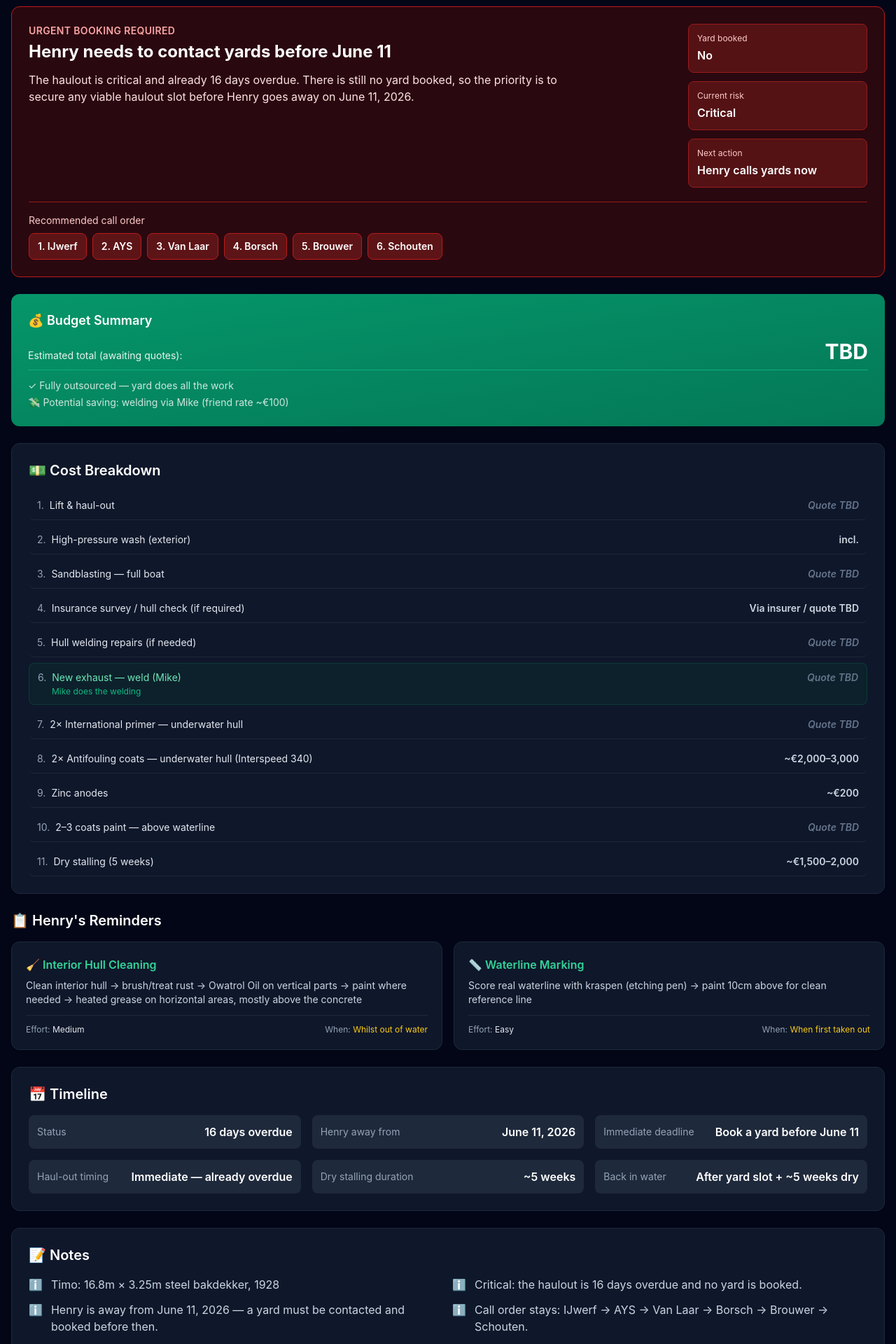
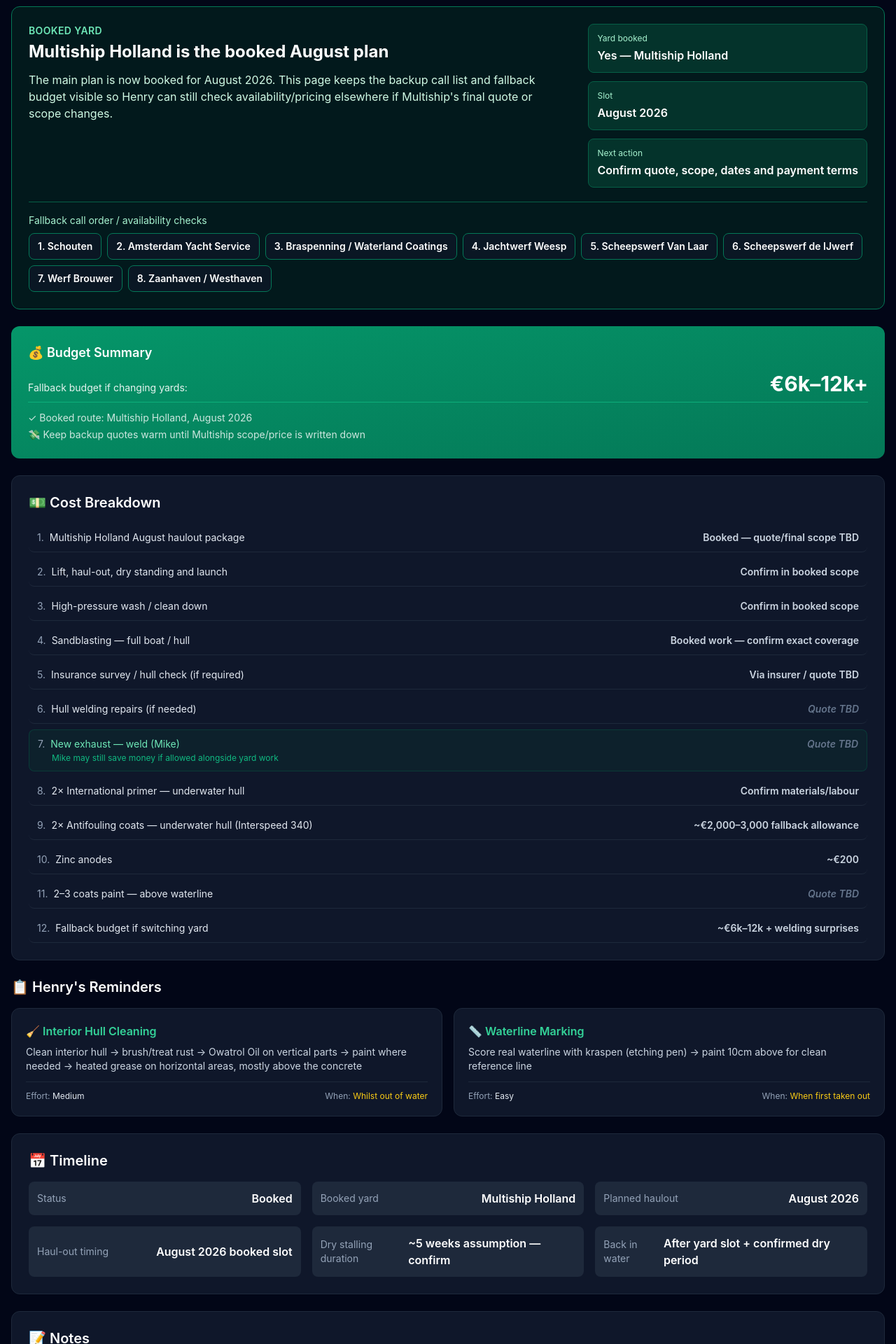
Before and after one commit to kokosthief/boat-dashboard, a Next.js app: page /haulout in a window 1280 px wide. Shown: the part 160-2080 px from the top of the page at 70% size. Built offline with nearby package versions, Linux system fonts and the light colour scheme; no server answers; the database is empty.

Commit message:
Update haulout plan for booked August yard

```diff
--- a/src/app/haulout/page.tsx
+++ b/src/app/haulout/page.tsx
@@ -2,44 +2,47 @@
 
 export default function HauloutPlan() {
   const costs = [
-    { item: 'Lift & haul-out', cost: 'Quote TBD' },
-    { item: 'High-pressure wash (exterior)', cost: 'incl.' },
-    { item: 'Sandblasting — full boat', cost: 'Quote TBD' },
+    { item: 'Multiship Holland August haulout package', cost: 'Booked — quote/final scope TBD' },
+    { item: 'Lift, haul-out, dry standing and launch', cost: 'Confirm in booked scope' },
+    { item: 'High-pressure wash / clean down', cost: 'Confirm in booked scope' },
+    { item: 'Sandblasting — full boat / hull', cost: 'Booked work — confirm exact coverage' },
     { item: 'Insurance survey / hull check (if required)', cost: 'Via insurer / quote TBD' },
     { item: 'Hull welding repairs (if needed)', cost: 'Quote TBD' },
-    { item: 'New exhaust — weld (Mike)', cost: 'Quote TBD', saving: true, savingNote: 'Mike does the welding' },
-    { item: '2× International primer — underwater hull', cost: 'Quote TBD' },
-    { item: '2× Antifouling coats — underwater hull (Interspeed 340)', cost: '~€2,000–3,000' },
+    { item: 'New exhaust — weld (Mike)', cost: 'Quote TBD', saving: true, savingNote: 'Mike may still save money if allowed alongside yard work' },
+    { item: '2× International primer — underwater hull', cost: 'Confirm materials/labour' },
+    { item: '2× Antifouling coats — underwater hull (Interspeed 340)', cost: '~€2,000–3,000 fallback allowance' },
     { item: 'Zinc anodes', cost: '~€200' },
     { item: '2–3 coats paint — above waterline', cost: 'Quote TBD' },
-    { item: 'Dry stalling (5 weeks)', cost: '~€1,500–2,000' },
+    { item: 'Fallback budget if switching yard', cost: '~€6k–12k + welding surprises' },
   ];
 
   const timeline = [
-    { label: 'Status', value: '16 days overdue' },
-    { label: 'Henry away from', value: 'June 11, 2026' },
-    { label: 'Immediate deadline', value: 'Book a yard before June 11' },
+    { label: 'Status', value: 'Booked' },
+    { label: 'Booked yard', value: 'Multiship Holland' },
+    { label: 'Planned haulout', value: 'August 2026' },
   ];
 
   const callOrder = [
-    'IJwerf',
-    'AYS',
-    'Van Laar',
-    'Borsch',
-    'Brouwer',
     'Schouten',
+    'Amsterdam Yacht Service',
+    'Braspenning / Waterland Coatings',
+    'Jachtwerf Weesp',
+    'Scheepswerf Van Laar',
+    'Scheepswerf de IJwerf',
+    'Werf Brouwer',
+    'Zaanhaven / Westhaven',
   ];
 
   const yardBookingFacts = [
-    { label: 'Yard booked', value: 'No' },
-    { label: 'Current risk', value: 'Critical' },
-    { label: 'Next action', value: 'Henry calls yards now' },
+    { label: 'Yard booked', value: 'Yes — Multiship Holland' },
+    { label: 'Slot', value: 'August 2026' },
+    { label: 'Next action', value: 'Confirm quote, scope, dates and payment terms' },
   ];
 
   const yardPlan = [
-    { label: 'Haul-out timing', value: 'Immediate — already overdue' },
-    { label: 'Dry stalling duration', value: '~5 weeks' },
-    { label: 'Back in water', value: 'After yard slot + ~5 weeks dry' },
+    { label: 'Haul-out timing', value: 'August 2026 booked slot' },
+    { label: 'Dry stalling duration', value: '~5 weeks assumption — confirm' },
+    { label: 'Back in water', value: 'After yard slot + confirmed dry period' },
   ];
 
   const henryTasks = [
@@ -59,14 +62,14 @@
 
   const notes = [
     'Timo: 16.8m × 3.25m steel bakdekker, 1928',
-    'Critical: the haulout is 16 days overdue and no yard is booked.',
-    'Henry is away from June 11, 2026 — a yard must be contacted and booked before then.',
-    'Call order stays: IJwerf → AYS → Van Laar → Borsch → Brouwer → Schouten.',
-    'Spring is peak season — yards book 6–8 weeks out. Henry needs to contact yards immediately.',
+    'Booked plan: Multiship Holland in August 2026 for the whole works.',
+    'Still keep fallback yards warm until the Multiship quote/scope/date/payment terms are written down.',
+    'Fallback call order: Schouten → Amsterdam Yacht Service → Braspenning/Waterland → Jachtwerf Weesp → Van Laar → IJwerf → Brouwer → Zaanhaven/Westhaven.',
+    'Fallback budget: keep ~€6k–12k available before unknown welding/survey surprises; exact Multiship quote still needs confirming.',
     'Insurance/survey: if hull-thickness measurement or inspection is needed, arrange it through the insurer or surveyor rather than DIY NDT.',
-    'Welding: Mike (friend) may do hull repairs at a cheaper rate (~€100 labour). New exhaust welding — ask for quote.',
-    'Bottom coating: 2x International primer + 2x Interspeed 340 antifouling + zinc anodes — all outsourced.',
-    'Top coating: 2–3 coats IJssel Coatings paint — outsourced. Contact Niels for cheaper paint supply.',
+    'Welding: Mike (friend) may still be cheaper for the exhaust/hull repairs if the booked yard allows outside welding or separate prep.',
+    'Bottom coating: 2x International primer + 2x Interspeed 340 antifouling + zinc anodes — confirm whether Multiship supplies or Henry supplies materials.',
+    'Top coating: 2–3 coats IJssel Coatings paint — confirm whether included. Contact Niels for cheaper paint supply if Henry supplies materials.',
     'Interior hull: clean and treat rust by brush, use Owatrol Oil on vertical parts, paint where useful, and use heated grease on horizontal areas, mostly above the concrete. Henry does this.',
     'Waterline: Score real waterline with kraspen, paint 10cm above this line. Henry does this on day 1.',
   ];
@@ -76,33 +79,33 @@
       {/* Header */}
       <div>
         <h1 className="text-3xl font-bold mb-1">🚢 Haulout Plan — Timo 16.8m × 3.25m</h1>
-        <p className="text-red-300 font-semibold">Critical: 16 days overdue, no yard booked, Henry away from June 11.</p>
+        <p className="text-emerald-300 font-semibold">Booked: Multiship Holland in August 2026. Keep fallback yard calls and budget visible until scope/quote are confirmed.</p>
       </div>
 
-      {/* Critical Booking Alert */}
-      <div className="bg-red-950/60 border border-red-700 rounded-xl p-6">
+      {/* Booking Status */}
+      <div className="bg-emerald-950/50 border border-emerald-700 rounded-xl p-6">
         <div className="flex flex-col lg:flex-row lg:items-start lg:justify-between gap-5">
           <div>
-            <p className="text-sm font-semibold uppercase tracking-wide text-red-300">Urgent booking required</p>
-            <h2 className="text-2xl font-bold text-white mt-1">Henry needs to contact yards before June 11</h2>
-            <p className="text-red-100 mt-3 max-w-3xl">
-              The haulout is critical and already 16 days overdue. There is still no yard booked, so the priority is to secure any viable haulout slot before Henry goes away on June 11, 2026.
+            <p className="text-sm font-semibold uppercase tracking-wide text-emerald-300">Booked yard</p>
+            <h2 className="text-2xl font-bold text-white mt-1">Multiship Holland is the booked August plan</h2>
+            <p className="text-emerald-100 mt-3 max-w-3xl">
+              The main plan is now booked for August 2026. This page keeps the backup call list and fallback budget visible so Henry can still check availability/pricing elsewhere if Multiship's final quote or scope changes.
             </p>
           </div>
           <div className="grid sm:grid-cols-3 lg:grid-cols-1 gap-3 lg:min-w-64">
             {yardBookingFacts.map((fact) => (
-              <div key={fact.label} className="bg-red-900/50 border border-red-800 rounded-lg p-3">
-                <p className="text-xs text-red-200">{fact.label}</p>
+              <div key={fact.label} className="bg-emerald-900/50 border border-emerald-800 rounded-lg p-3">
+                <p className="text-xs text-emerald-200">{fact.label}</p>
                 <p className="font-semibold text-white mt-1">{fact.value}</p>
               </div>
             ))}
           </div>
         </div>
-        <div className="mt-5 border-t border-red-800 pt-4">
-          <p className="text-sm text-red-200 mb-2">Recommended call order</p>
+        <div className="mt-5 border-t border-emerald-800 pt-4">
+          <p className="text-sm text-emerald-200 mb-2">Fallback call order / availability checks</p>
           <div className="flex flex-wrap gap-2">
             {callOrder.map((yard, index) => (
-              <span key={yard} className="rounded-lg bg-red-900/60 border border-red-700 px-3 py-2 text-sm font-semibold text-white">
+              <span key={yard} className="rounded-lg bg-slate-900/60 border border-emerald-700 px-3 py-2 text-sm font-semibold text-white">
                 {index + 1}. {yard}
               </span>
             ))}
@@ -115,12 +118,12 @@
         <h2 className="text-lg font-semibold mb-3">💰 Budget Summary</h2>
         <div className="space-y-2">
           <div className="flex justify-between items-baseline">
-            <span className="text-sm opacity-90">Estimated total (awaiting quotes):</span>
-            <span className="text-3xl font-bold">TBD</span>
+            <span className="text-sm opacity-90">Fallback budget if changing yards:</span>
+            <span className="text-3xl font-bold">€6k–12k+</span>
           </div>
           <div className="text-sm opacity-80 space-y-1 mt-3 border-t border-emerald-500 pt-3">
-            <p>✓ Fully outsourced — yard does all the work</p>
-            <p>💸 Potential saving: welding via Mike (friend rate ~€100)</p>
+            <p>✓ Booked route: Multiship Holland, August 2026</p>
+            <p>💸 Keep backup quotes warm until Multiship scope/price is written down</p>
           </div>
         </div>
       </div>
@@ -226,7 +229,7 @@
 
       {/* Yards Research Table */}
       <div>
-        <h2 className="text-xl font-semibold mb-4">🏗️ Yards Research</h2>
+        <h2 className="text-xl font-semibold mb-4">🏗️ Yard Research / Backup Options</h2>
         <HauloutYardsTable />
       </div>
     </div>
--- a/src/app/page.tsx
+++ b/src/app/page.tsx
@@ -28,7 +28,7 @@
     { href: '/kanban', emoji: '📋', title: 'Kanban Board', desc: `${tasks.filter(t => t.status === 'Started').length} started · ${tasks.filter(t => t.status === 'Planning').length} planning · ${tasks.filter(t => t.status === 'Ideation').length} ideation · ${tasks.filter(t => t.status === 'Researching').length} researching` },
     { href: '/vendors', emoji: '🔧', title: 'Vendors', desc: `${vendors.length} contacts` },
     { href: '/harbours', emoji: '⚓', title: 'Harbours', desc: `${harbours.length} marinas tracked` },
-    { href: '/haulout', emoji: '🚢', title: 'Haulout Plan', desc: 'Critical · 16 days overdue · book before June 11' },
+    { href: '/haulout', emoji: '🚢', title: 'Haulout Plan', desc: 'Booked · Multiship Holland · August 2026' },
   ];
 
   return (
```
